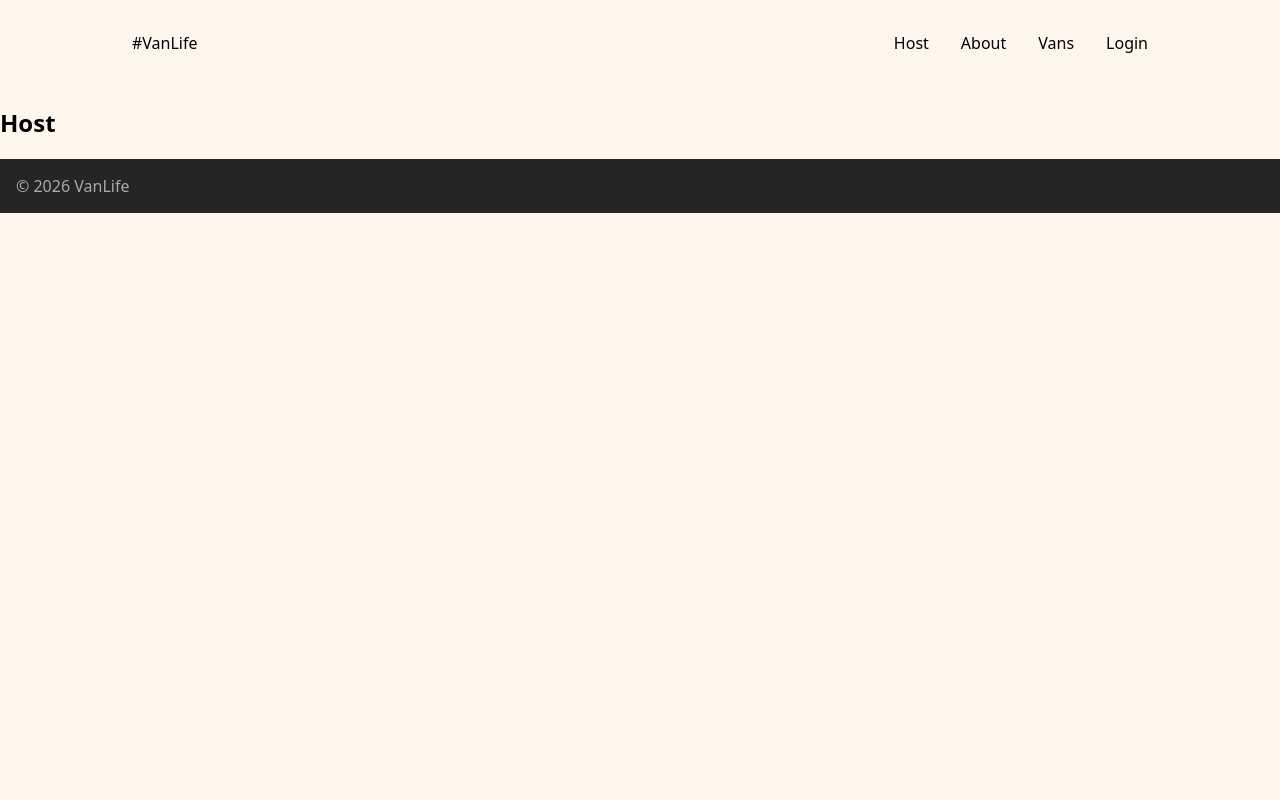
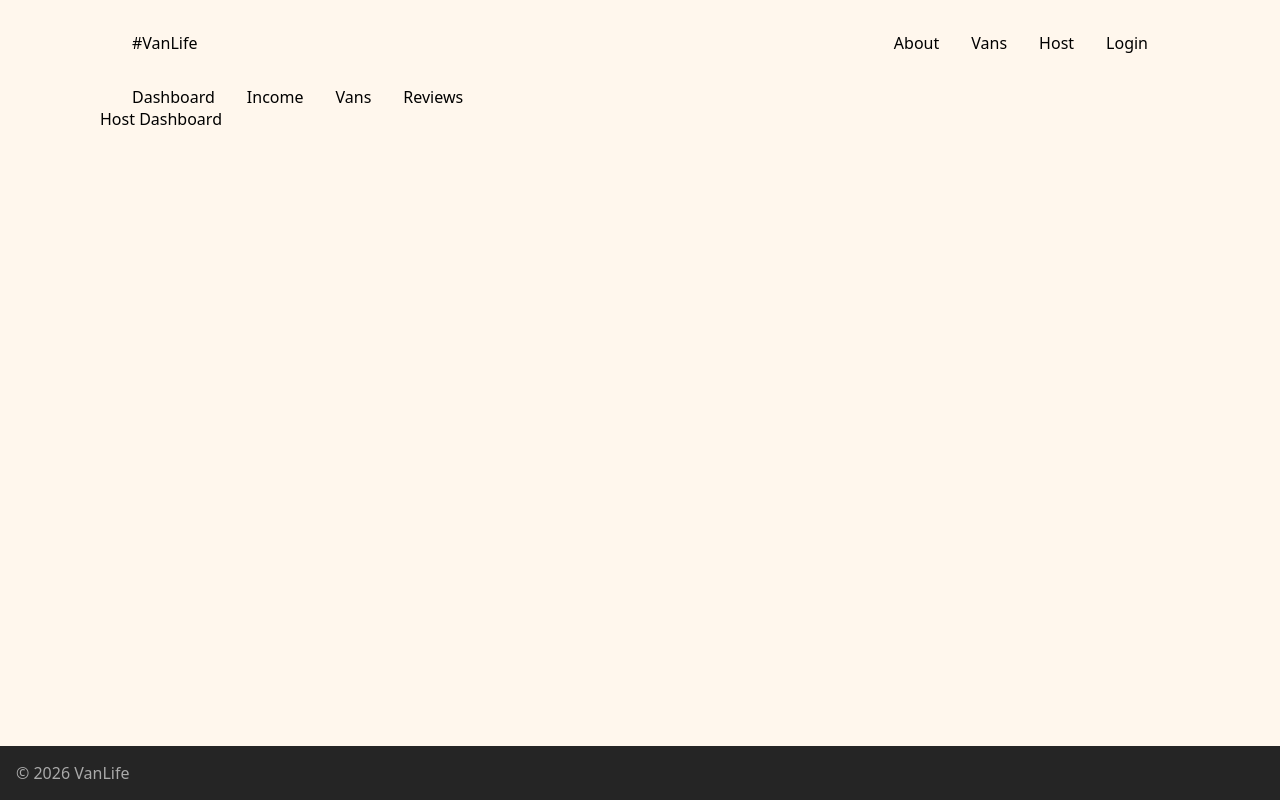
Before and after one commit to markghsu/van-life, a React (Vite) app: page /host in a window 1280 px wide. Built offline with nearby package versions, Linux system fonts and the light colour scheme; what miragejs would draw is missing.

Commit message:
Stub out Host routes and components

```diff
--- a/src/components/Header.jsx
+++ b/src/components/Header.jsx
@@ -6,9 +6,9 @@ export default function Header() {
             <Link className="brand-logo" to="/">#VanLife</Link>
             <nav >
                 <ul>
-                    <li><NavLink to="/" className={({ isActive }) => isActive? 'active' : ''}>Host</NavLink></li>
                     <li><NavLink to="/about" className={({ isActive }) => isActive? 'active' : '' }>About</NavLink></li>
                     <li><NavLink to="/vans" className={({ isActive }) => isActive? 'active' : '' }>Vans</NavLink></li>
+                    <li><NavLink to="/host" className={({ isActive }) => isActive? 'active' : '' }>Host</NavLink></li>
                     <li><NavLink to="/login" className={({ isActive }) => isActive? 'active' : '' }>Login</NavLink></li>
                 </ul>
             </nav>
--- /dev/null
+++ b/src/components/HostLayout.jsx
@@ -0,0 +1,17 @@
+import { Outlet, NavLink } from 'react-router'
+
+export default function HostLayout() {
+    return (
+        <main>
+            <nav className="host-nav">
+                <ul>
+                    <li><NavLink to="." end className={({ isActive }) => isActive? 'active' : ''}>Dashboard</NavLink></li>
+                    <li><NavLink to="income" className={({ isActive }) => isActive? 'active' : '' }>Income</NavLink></li>
+                    <li><NavLink to="vans" className={({ isActive }) => isActive? 'active' : '' }>Vans</NavLink></li>
+                    <li><NavLink to="reviews" className={({ isActive }) => isActive? 'active' : '' }>Reviews</NavLink></li>
+                </ul>
+            </nav>
+            <Outlet />
+        </main>
+    )
+}
--- a/src/main.jsx
+++ b/src/main.jsx
@@ -9,6 +9,12 @@ import Home from "./routes/Home"
 import About from "./routes/About"
 import Vans from "./routes/Vans"
 import VanDetail from "./routes/VanDetail"
+import HostLayout from "./components/HostLayout"
+import HostVans from "./routes/host/HostVans"
+import HostVanDetail from "./routes/host/HostVanDetail"
+import HostIncome from "./routes/host/HostIncome"
+import HostReviews from "./routes/host/HostReviews"
+import HostDashboard from "./routes/host/HostDashboard"
 
 mirageServer()
 const router = createBrowserRouter([
@@ -29,7 +35,28 @@ const router = createBrowserRouter([
       },
       {
         path: "host",
-        element: <h2>Host</h2>
+        element: <HostLayout />,
+        children: [{
+          index: true,
+          element: <HostDashboard />
+        },
+        {
+          path: "reviews",
+          element: <HostReviews />,
+        },
+        {
+          path: "income",
+          element: <HostIncome />,
+        },
+        {
+          path: "vans",
+          element: <HostVans />,
+        },
+        {
+          path: "vans/:id",
+          element: <HostVanDetail />,
+        },
+      ]
       },
       {
         path: "about",
--- /dev/null
+++ b/src/routes/host/HostDashboard.jsx
@@ -0,0 +1,3 @@
+export default function HostDashboard() {
+    return <p>Host Dashboard</p>
+}
--- /dev/null
+++ b/src/routes/host/HostIncome.jsx
@@ -0,0 +1,3 @@
+export default function HostIncome() {
+    return <p>Host Income</p>
+}
--- /dev/null
+++ b/src/routes/host/HostReviews.jsx
@@ -0,0 +1,3 @@
+export default function HostReviews() {
+    return <p>Host Reviews</p>
+}
--- /dev/null
+++ b/src/routes/host/HostVanDetail.jsx
@@ -0,0 +1,3 @@
+export default function HostVanDetail () {
+    return <p>Host Vans</p>
+}
--- /dev/null
+++ b/src/routes/host/HostVans.jsx
@@ -0,0 +1,3 @@
+export default function HostVans() {
+    return <p>Host Vans</p>
+}
```
